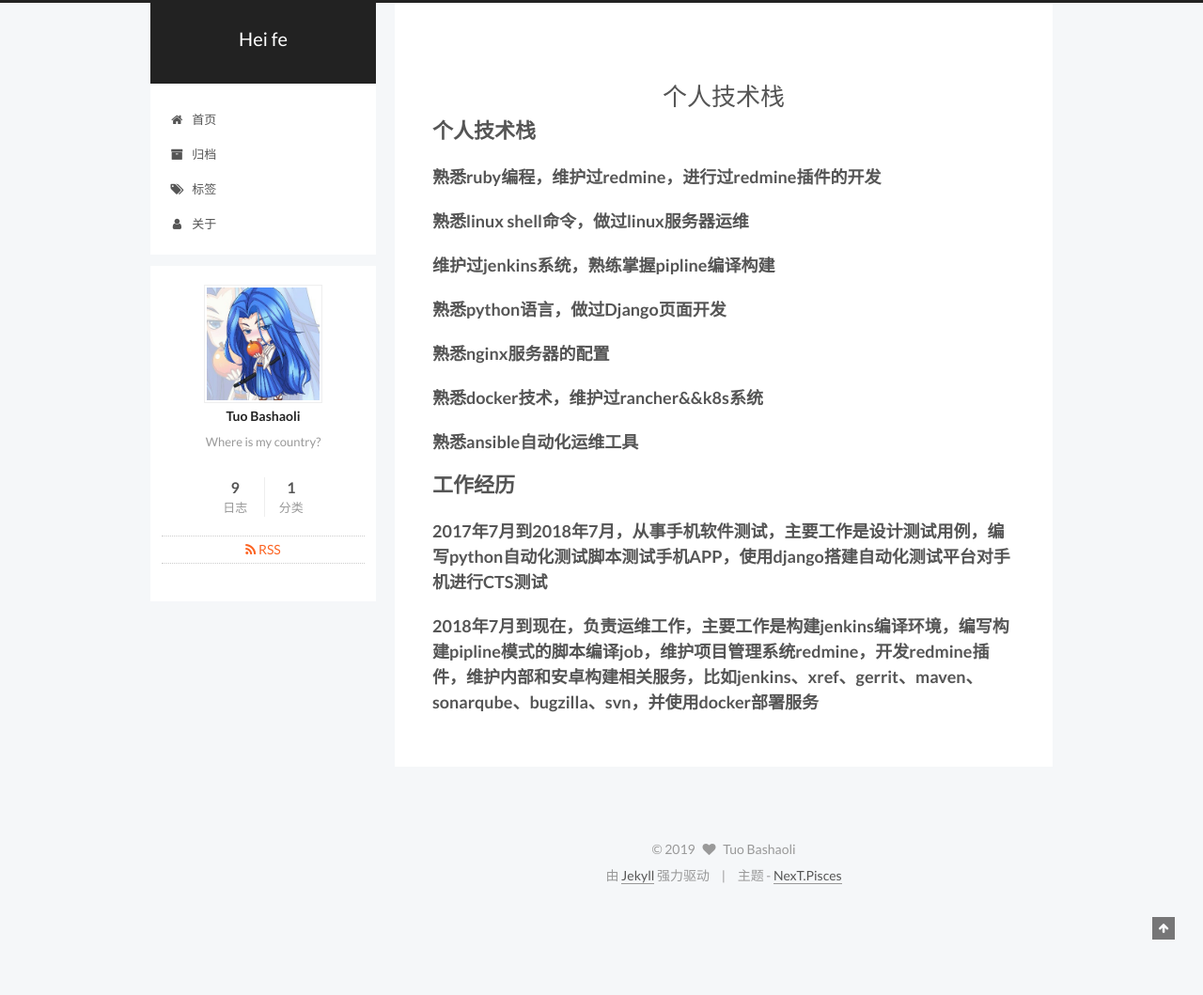
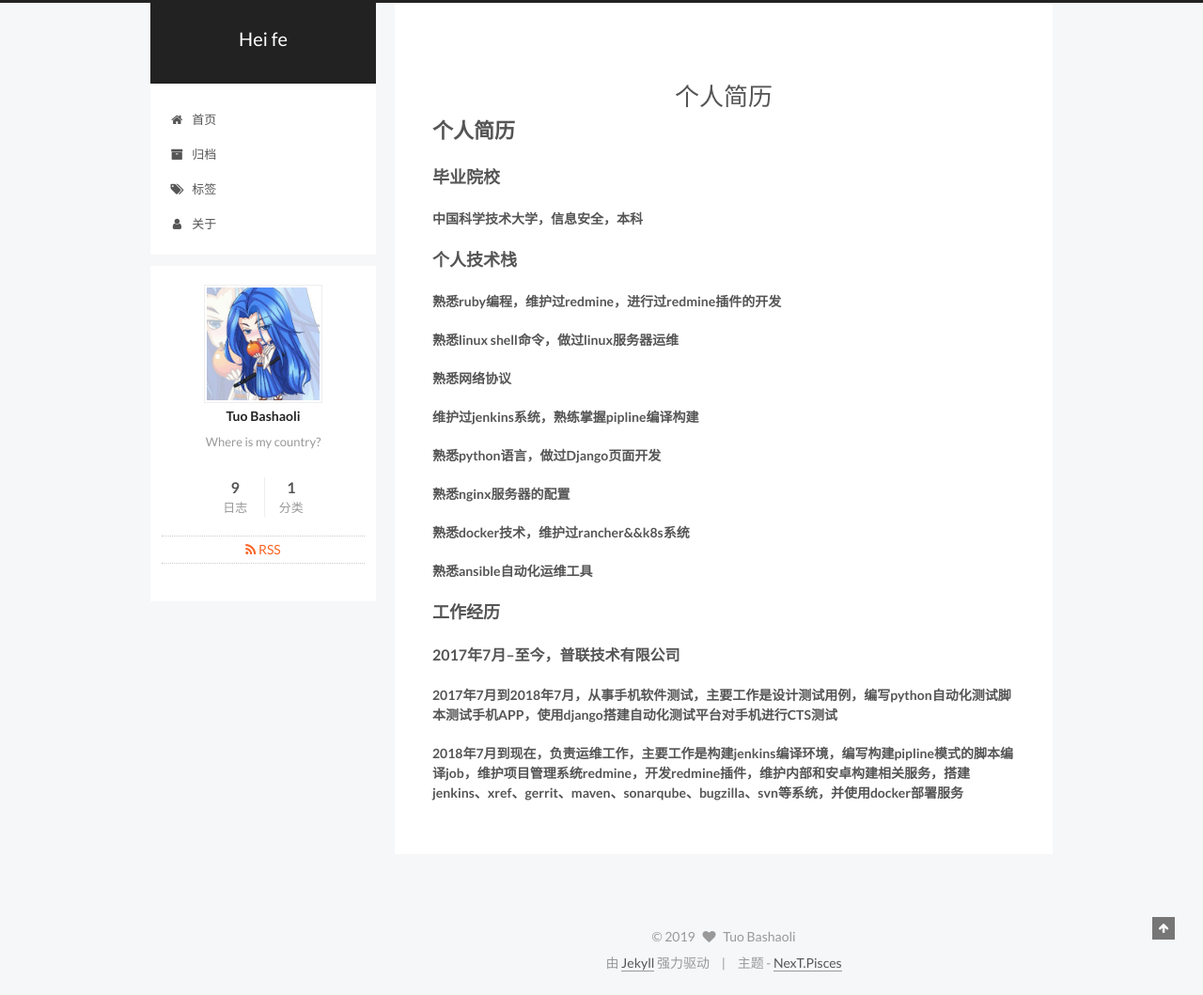
Before and after one commit to tuobashaoli/tuobashaoli.github.io, a Jekyll site: the page built from about/index.md, in a window 1280 px wide. Shown: the whole page at 94% size. Built offline with Jekyll 4.4.1, drawn with Linux system fonts in a browser that asks for light colours; comment, search, counter and statistics services are not loaded; our own code applies the rules of GitHub Pages for plain Markdown files.

Commit message:
update about

```diff
--- a/about/index.md
+++ b/about/index.md
@@ -3,15 +3,25 @@ layout: page
 type: about
 ---
 
-# 个人技术栈
-### 熟悉ruby编程，维护过redmine，进行过redmine插件的开发
-### 熟悉linux shell命令，做过linux服务器运维
-### 维护过jenkins系统，熟练掌握pipline编译构建
-### 熟悉python语言，做过Django页面开发
-### 熟悉nginx服务器的配置
-### 熟悉docker技术，维护过rancher&&k8s系统
-### 熟悉ansible自动化运维工具
+# 个人简历
 
-# 工作经历
-### 2017年7月到2018年7月，从事手机软件测试，主要工作是设计测试用例，编写python自动化测试脚本测试手机APP，使用django搭建自动化测试平台对手机进行CTS测试
-### 2018年7月到现在，负责运维工作，主要工作是构建jenkins编译环境，编写构建pipline模式的脚本编译job，维护项目管理系统redmine，开发redmine插件，维护内部和安卓构建相关服务，比如jenkins、xref、gerrit、maven、sonarqube、bugzilla、svn，并使用docker部署服务
+### 毕业院校
+
+##### 中国科学技术大学，信息安全，本科
+
+### 个人技术栈
+
+##### 熟悉ruby编程，维护过redmine，进行过redmine插件的开发
+##### 熟悉linux shell命令，做过linux服务器运维
+##### 熟悉网络协议
+##### 维护过jenkins系统，熟练掌握pipline编译构建
+##### 熟悉python语言，做过Django页面开发
+##### 熟悉nginx服务器的配置
+##### 熟悉docker技术，维护过rancher&&k8s系统
+##### 熟悉ansible自动化运维工具
+
+### 工作经历
+
+#### 2017年7月--至今，普联技术有限公司
+##### 2017年7月到2018年7月，从事手机软件测试，主要工作是设计测试用例，编写python自动化测试脚本测试手机APP，使用django搭建自动化测试平台对手机进行CTS测试
+##### 2018年7月到现在，负责运维工作，主要工作是构建jenkins编译环境，编写构建pipline模式的脚本编译job，维护项目管理系统redmine，开发redmine插件，维护内部和安卓构建相关服务，搭建jenkins、xref、gerrit、maven、sonarqube、bugzilla、svn等系统，并使用docker部署服务
```
